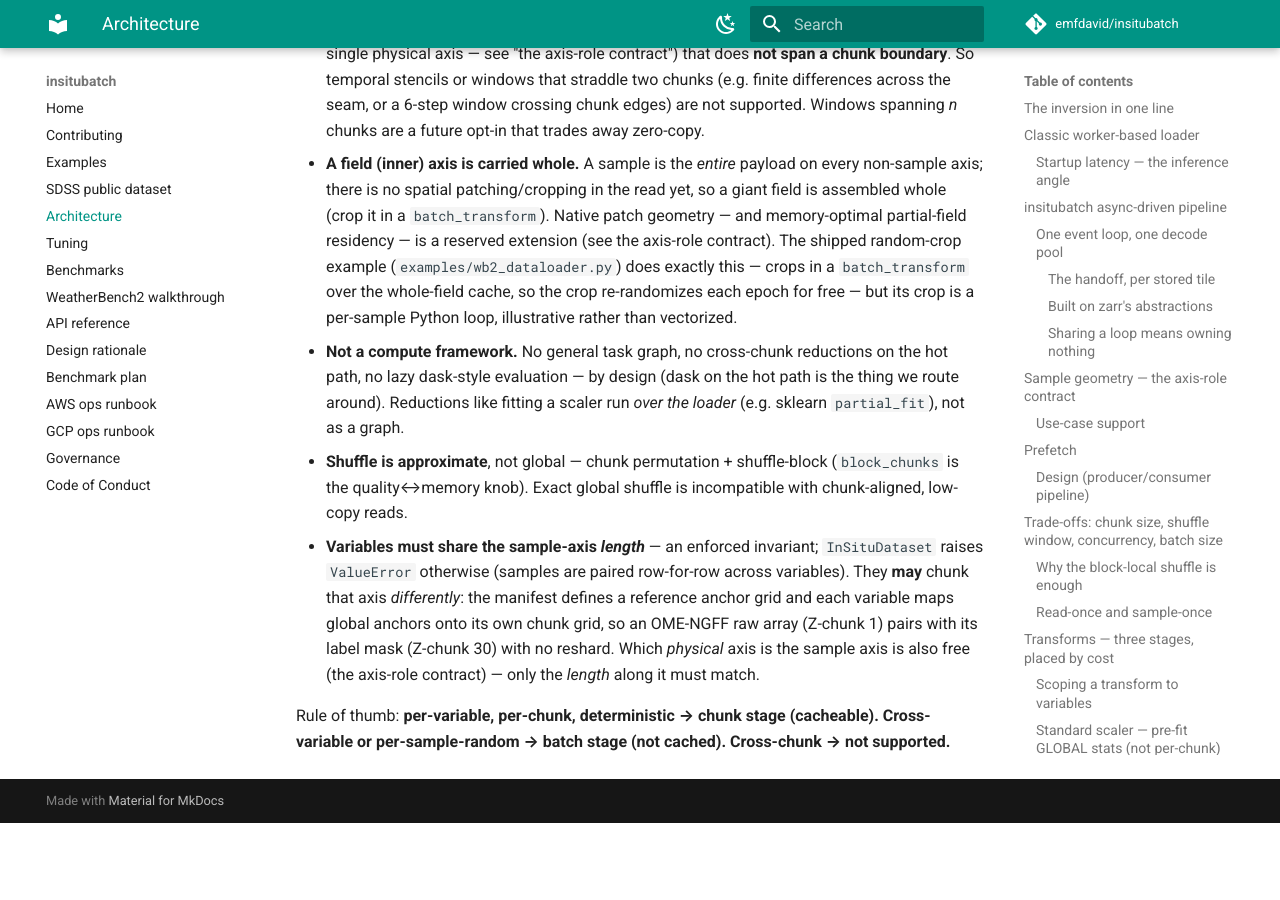
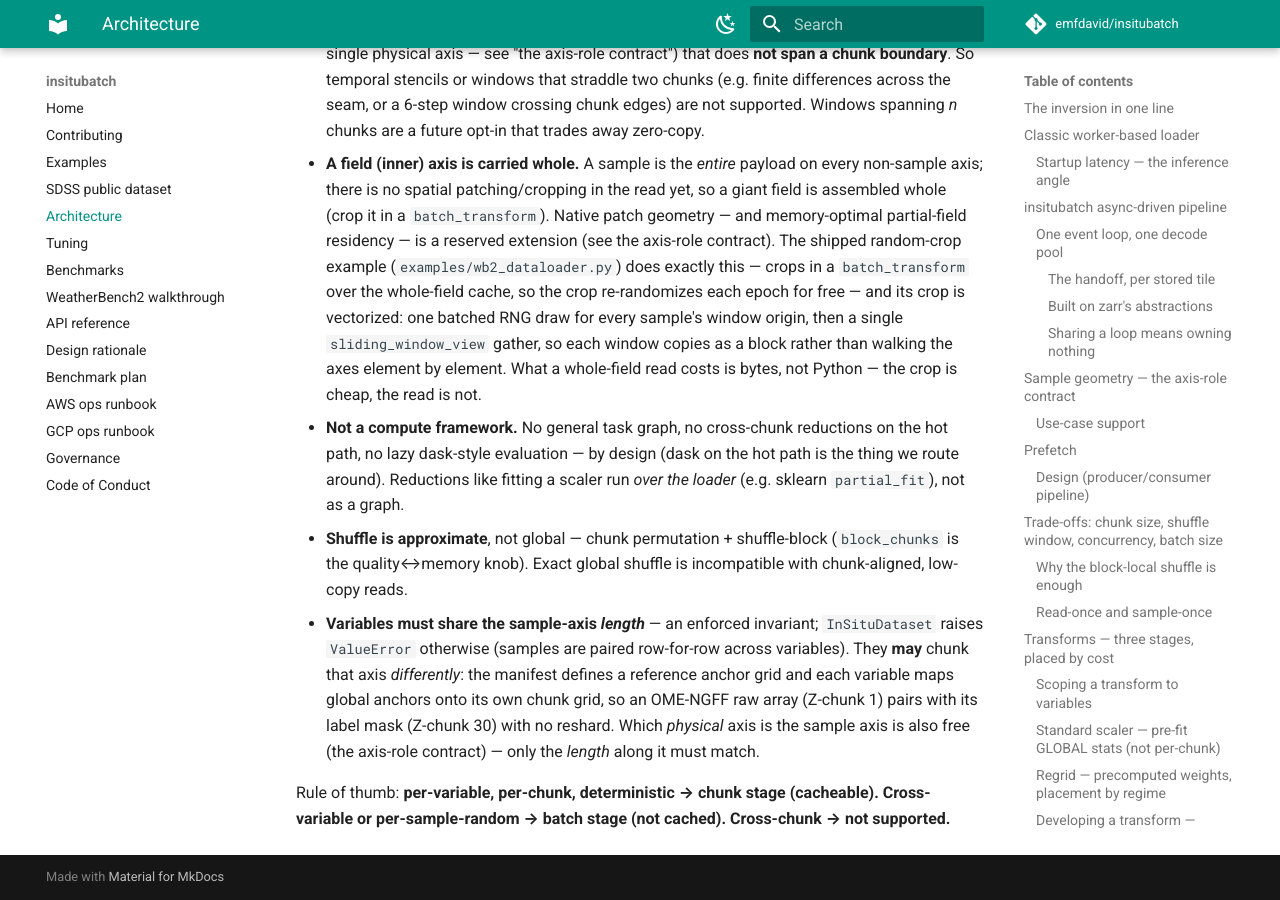
Before and after one commit to emfdavid/insitubatch, an MkDocs documentation site: the page built from docs/architecture.md, in a window 1280 px wide and 900 px high, scrolled down 27680 px. Built offline with MkDocs 1.6.1 and Material for MkDocs 9.7.7, drawn with Linux system fonts in a browser that asks for light colours; comment, search, counter and statistics services are not loaded; before the commit the page ends 28503 px from its top, so only the background shows below that.

Commit message:
docs(architecture): the shipped crop example is vectorized, not a Python loop
The scope-boundaries list said the random-crop example's crop "is a per-sample
Python loop, illustrative rather than vectorized". It has not been one since #32:
`examples/wb2_dataloader.py` draws every sample's window origin in one batched RNG
pull and gathers through a single `sliding_window_view`, so each window copies as a
block instead of walking every axis element by element.

The claim mattered because of where it sits. That list is what a reader consults to
decide whether patching is viable at all, and "the example is illustrative" reads as
"you will have to write the fast version yourself" -- when the fast version is what
ships. The real cost of whole-field reads is bytes, not Python, and the corrected
sentence says so, which also stops the bullet from arguing against the very example
it cites.

Co-Authored-By: Claude Opus 5 <noreply@anthropic.com>
Claude-Session: https://claude.ai/code/session_019waAAauPpmW4QX1VaN4vqP

```diff
--- a/docs/architecture.md
+++ b/docs/architecture.md
@@ -1144,8 +1144,10 @@ pretending to be a general compute graph.
   and memory-optimal partial-field residency — is a reserved extension (see the
   axis-role contract). The shipped random-crop example (`examples/wb2_dataloader.py`)
   does exactly this — crops in a `batch_transform` over the whole-field cache, so the
-  crop re-randomizes each epoch for free — but its crop is a per-sample Python loop,
-  illustrative rather than vectorized.
+  crop re-randomizes each epoch for free — and its crop is vectorized: one batched RNG
+  draw for every sample's window origin, then a single `sliding_window_view` gather, so
+  each window copies as a block rather than walking the axes element by element. What a
+  whole-field read costs is bytes, not Python — the crop is cheap, the read is not.
 - **Not a compute framework.** No general task graph, no cross-chunk reductions on
   the hot path, no lazy dask-style evaluation — by design (dask on the hot path is
   the thing we route around). Reductions like fitting a scaler run *over the loader*
```
